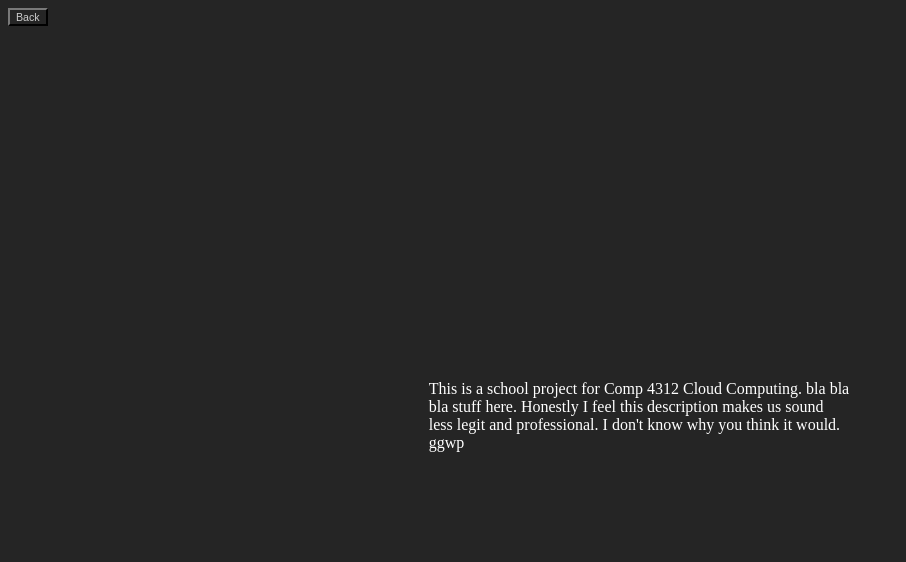
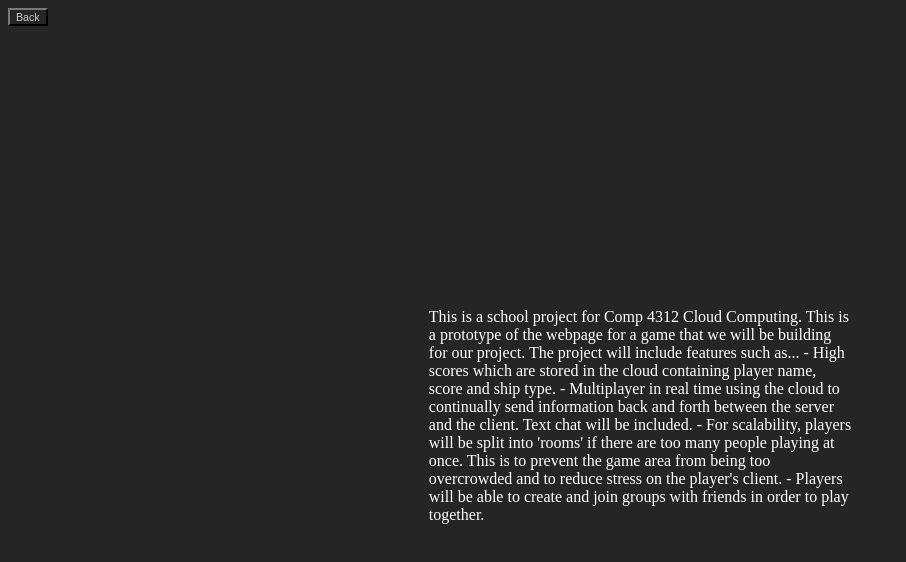
Before and after one commit to zamoorma/game-project, a plain HTML site: page about.html in a window 1280 px wide. Shown: the whole page, without its empty margins (0-906 px from the left). Drawn offline with Linux system fonts and the light colour scheme.

Commit message:
Add files via upload

```diff
--- a/about.html
+++ b/about.html
@@ -5,6 +5,18 @@
 </head>
 <body>
 <a href="index.html"><button type="button" class="smallButton">Back</button></a>
-<p id="about">This is a school project for Comp 4312 Cloud Computing. bla bla bla stuff here. Honestly I feel this description makes us sound less legit and professional. I don't know why you think it would. ggwp</p>
+<p id="about">
+This is a school project for Comp 4312 Cloud Computing.
+This is a prototype of the webpage for a game that we will be building for our project.
+
+
+The project will include features such as...
+ - High scores which are stored in the cloud containing player name, score and ship type.
+
+- Multiplayer in real time using the cloud to continually send information back and forth between the server and the client. Text chat will be included.
+
+- For scalability, players will be split into 'rooms' if there are too many people playing at once. This is to prevent the game area from being too overcrowded and to reduce stress on the player's client.
+
+- Players will be able to create and join groups with friends in order to play together.</p>
 </body>
 </html>
```
